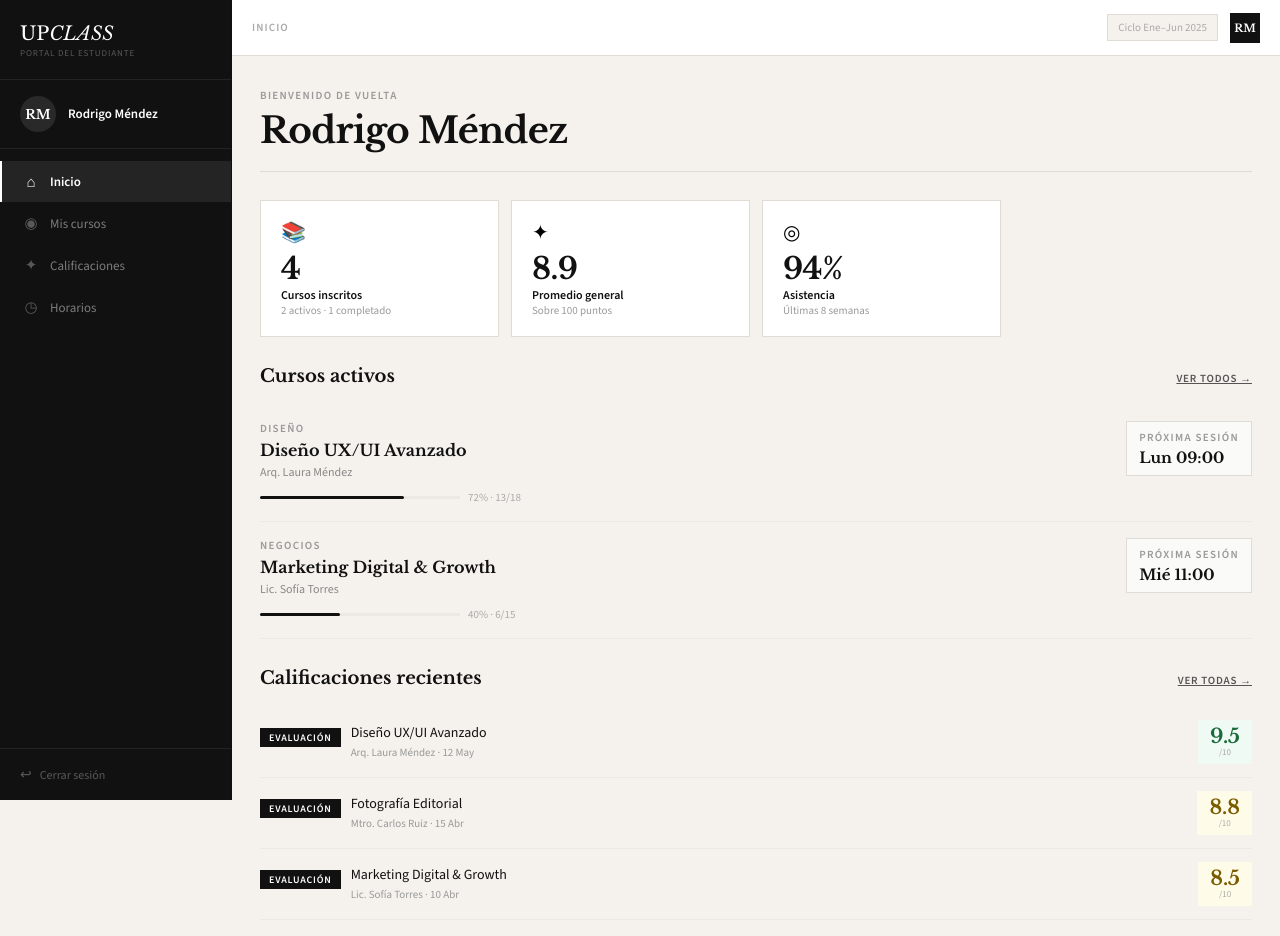
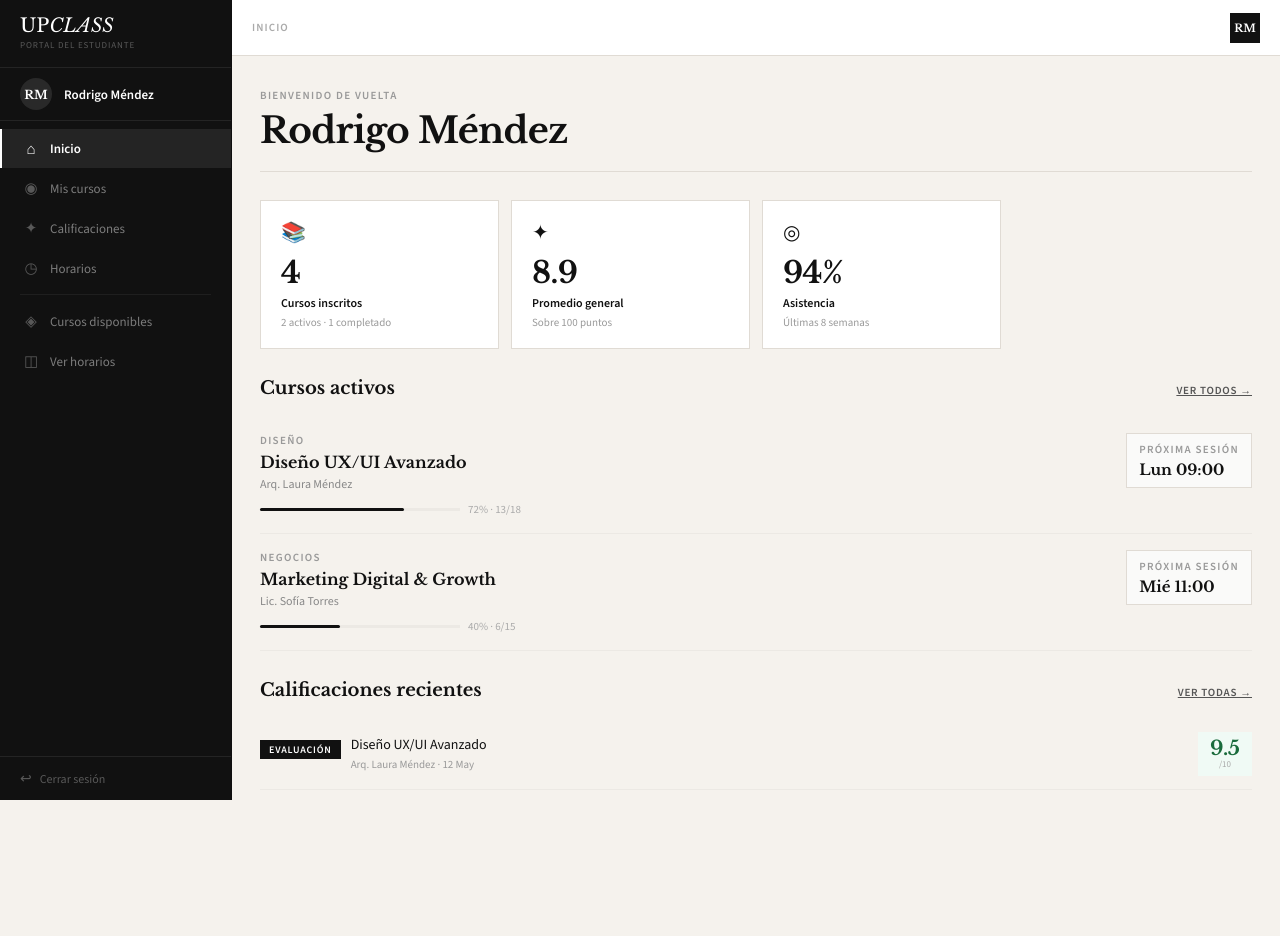
Before and after one commit to ByteForce6/UpClass, a React (Vite) app: page /students in a window 1280 px wide. Shown: the top 936 px of the page. After the commit the page ends 800 px from the top, so only its background shows below. Built offline with nearby package versions, Linux system fonts and the light colour scheme.

Commit message:
Corección de rutas; App.tsx

```diff
--- a/src/App.tsx
+++ b/src/App.tsx
@@ -1,26 +1,27 @@
 import { Routes, Route } from "react-router-dom";
 import UpClassDashboard from "./views/administrator/UpClassDashboard";
-import CursosView from "./views/administrator/CursosView";
-import InstructoresView from "./views/administrator/InstructoresView";
-import AlumnosView from "./views/administrator/AlumnosView";
-import Calificaciones from "./views/students/Calificaciones";
+import UpClassDashAlunmo from "./views/students/UpClassDashAlunmo";
+import { ProfesorIndex } from "./views/teachers/ProfesorIndex";
+import { CalificacionesView } from "./views/teachers/CalificacionesView";
+
 import Home from "./views/home";
 import Login from "./views/login";
-import { ProfesorIndex } from "./views/teachers/ProfesorIndex";
-import { CalificacionesView } from "./views/teachers/CalificacionesView";
+import NotFound from "./views/NotFound";
 
 function App() {
   return (
     <Routes>
-      <Route path="/" element={<UpClassDashboard />} />
-      <Route path="/cursos" element={<CursosView />} />
-      <Route path="/instructores" element={<InstructoresView />} />
-      <Route path="/alumnos" element={<AlumnosView />} />
-      <Route path="/students" element={<Calificaciones />} />
-      <Route path="/home" element={<Home />} />
+      <Route path="/" element={<Home />} />
+
+      <Route path="/admin" element={<UpClassDashboard />} />
+      <Route path="/students" element={<UpClassDashAlunmo />} />
+
       <Route path="/login" element={<Login />} />
+
       <Route path="/teacher" element={<ProfesorIndex />} />
       <Route path="/teacher/calificaciones" element={<CalificacionesView />} />
+
+      <Route path="*" element={<NotFound />} />
     </Routes>
   );
 }
--- a/src/views/students/UpClassDashAlunmo.tsx
+++ b/src/views/students/UpClassDashAlunmo.tsx
@@ -644,7 +644,6 @@
               </p>
             </div>
             <div className="uc-topbar-right">
-              <span className="uc-cycle-badge">Ciclo Ene–Jun 2025</span>
               <div className="uc-topbar-avatar">
                 <span>RM</span>
               </div>
```
